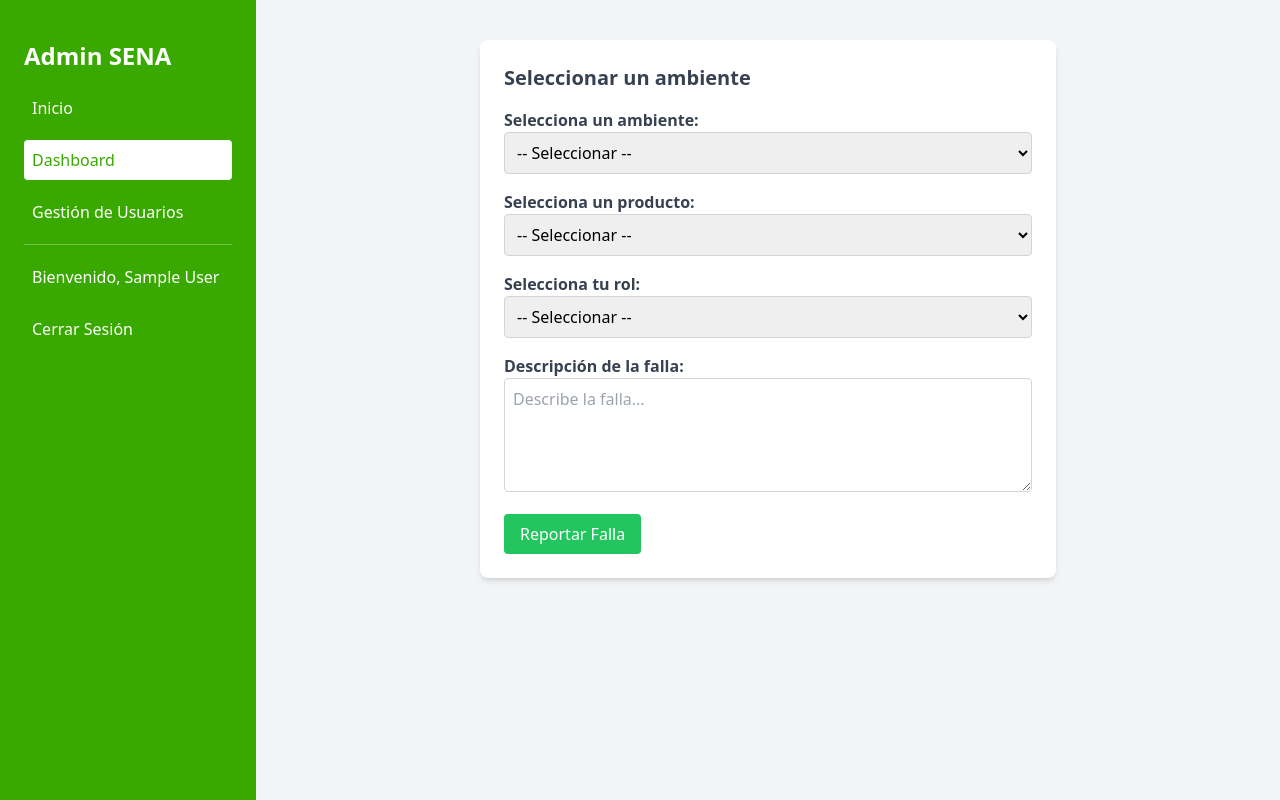
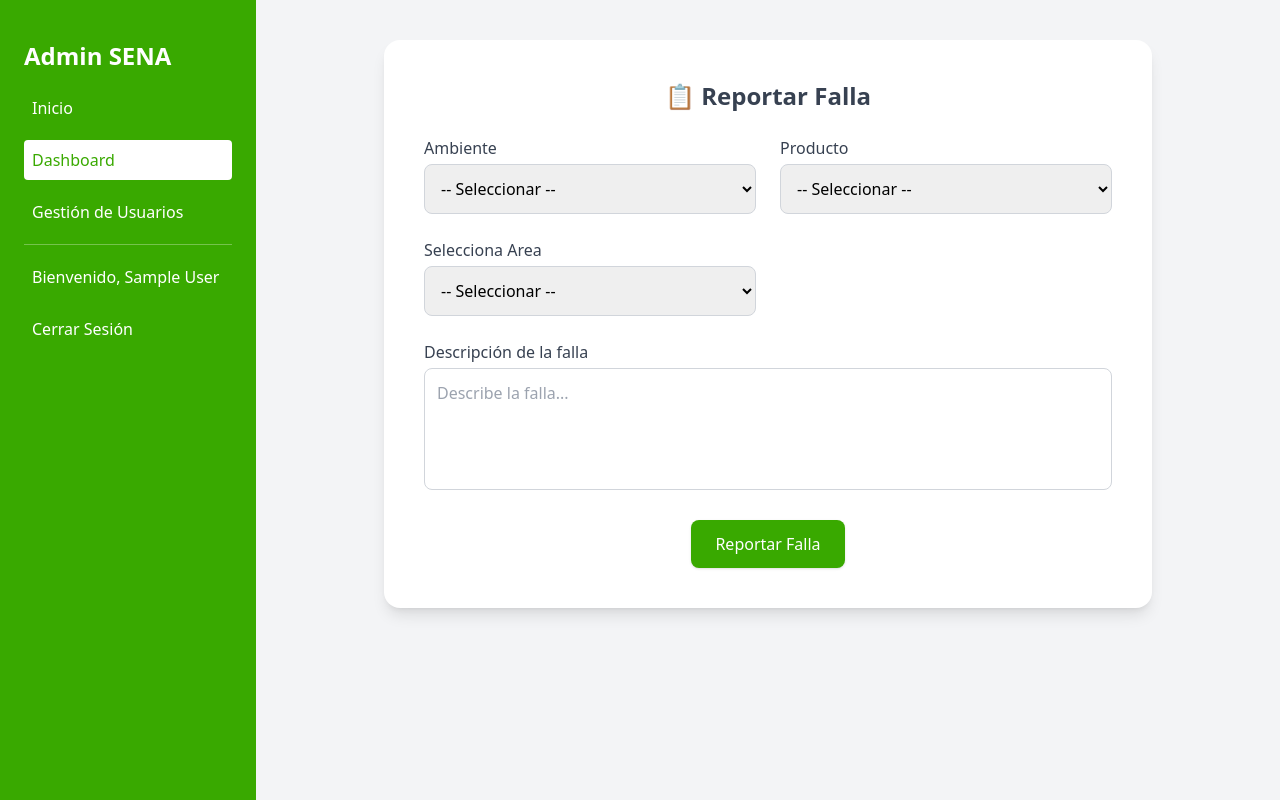
Before and after one commit to Stely69/mesa-de-ayuda, a PHP site: page /Instr/instructores in a window 1280 px wide. Run offline with PHP 8.4, Linux system fonts and the light colour scheme; the visitor is signed in with stand-in values (Sample User, id 1); data that the repository does not hold is empty; some libraries are stand-ins or nearby versions.

Commit message:
fix: enhance layout and functionality of the report failure form with improved styling and user feedback

```diff
--- a/public/views/Instr/instructores.php
+++ b/public/views/Instr/instructores.php
@@ -14,101 +14,111 @@
 <head>
     <meta charset="UTF-8">
     <meta name="viewport" content="width=device-width, initial-scale=1.0">
-    <title>Registro de Novedad</title>
+    <title>Registro de Novedad - GEDAC</title>
     <script src="https://cdn.tailwindcss.com"></script>
 </head>
 <body class="bg-gray-100">
-    <div class="flex h-screen">
+    <div class="flex flex-col lg:flex-row h-full min-h-screen">
         <?php include __DIR__ . '/barra.php'; ?>
-        <!-- Barra Lateral -->
 
-        <!-- Contenido Principal -->
-        <div class="flex-1 p-10 relative">
-            <!-- Botón Perfil -->
+        <div class="flex-1 p-4 sm:p-10">
+            <div class="max-w-3xl mx-auto bg-white p-6 sm:p-10 rounded-2xl shadow-lg">
+                <h2 class="text-2xl font-semibold text-gray-700 mb-6 text-center">📋 Reportar Falla</h2>
 
-            <div class="max-w-xl mx-auto bg-white p-6 rounded-lg shadow-md">
-                <h2 class="text-xl font-bold text-gray-700 mb-4">Seleccionar un ambiente</h2>
-                <form id="formReporteFalla" method="POST">
+                <form id="formReporteFalla" method="POST" class="space-y-6">
                     <input type="hidden" name="usuario_id" value="<?= $_SESSION['id'] ?>">
 
-                    <!-- Selección de ambiente -->
-                    <div class="mb-4">
-                        <label class="block text-gray-700 font-bold">Selecciona un ambiente:</label>
-                        <select id="selectAmbiente" name="ambiente_id" class="w-full p-2 border border-gray-300 rounded">
+                    <div class="lg:grid lg:grid-cols-2 gap-6">
+                        <!-- Ambiente -->
+                        <div>
+                            <label class="block text-gray-700 font-medium mb-1">Ambiente</label>
+                            <select id="selectAmbiente" name="ambiente_id" class="w-full p-3 border border-gray-300 rounded-lg focus:outline-none focus:ring-2 focus:ring-green-400">
                                 <option value="">-- Seleccionar --</option>
-                            <?php foreach ($ambientes as $ambiente) { ?>
+                                <?php foreach ($ambientes as $ambiente): ?>
                                     <option value="<?= $ambiente['id'] ?>"><?= $ambiente['nombre'] ?></option>
-                            <?php } ?>
+                                <?php endforeach; ?>
                             </select>
                         </div>
 
-                    <!-- Selección de producto -->
-                    <div class="mb-4">
-                        <label class="block text-gray-700 font-bold">Selecciona un producto:</label>
-                        <select id="selectProducto" name="producto_id" class="w-full p-2 border border-gray-300 rounded">
+                        <!-- Producto -->
+                        <div>
+                            <label class="block text-gray-700 font-medium mb-1">Producto</label>
+                            <select id="selectProducto" name="producto_id" class="w-full p-3 border border-gray-300 rounded-lg focus:outline-none focus:ring-2 focus:ring-green-400">
                                 <option value="">-- Seleccionar --</option>
                             </select>
                         </div>
 
-                    <!-- Selección de rol -->
-                    <div class="mb-4">
-                        <label class="block text-gray-700 font-bold">Selecciona tu rol:</label>
-                        <select name="rol" class="w-full p-2 border border-gray-300 rounded">
+                        <!-- Rol -->
+                        <div>
+                            <label class="block text-gray-700 font-medium mb-1">Selecciona Area </label>
+                            <select name="rol" class="w-full p-3 border border-gray-300 rounded-lg focus:outline-none focus:ring-2 focus:ring-green-400">
                                 <option value="">-- Seleccionar --</option>
-                            <?php foreach ($roles as $rol) { ?>
+                                <?php foreach ($roles as $rol): ?>
                                     <option value="<?= $rol['id'] ?>"><?= $rol['nombre'] ?></option>
-                            <?php } ?>
+                                <?php endforeach; ?>
                             </select>
                         </div>
 
-                    <!-- Descripción de la falla -->
-                    <div class="mb-4">
-                        <label class="block text-gray-700 font-bold">Descripción de la falla:</label>
-                        <textarea name="descripcion" class="w-full p-2 border border-gray-300 rounded" rows="4" placeholder="Describe la falla..."></textarea>
+                        <!-- Estado oculto -->
+                        <input type="hidden" name="estado" value="1">
                     </div>
 
-                    <!-- Estado de la falla -->
-                    <input type="hidden" name="estado" value="1">
+                    <!-- Descripción -->
+                    <div>
+                        <label class="block text-gray-700 font-medium mb-1">Descripción de la falla</label>
+                        <textarea name="descripcion" class="w-full p-3 border border-gray-300 rounded-lg focus:outline-none focus:ring-2 focus:ring-green-400 resize-none" rows="4" placeholder="Describe la falla..."></textarea>
+                    </div>
 
-                    <!-- Botón de envío -->
-                    <button type="submit" class="bg-green-500 text-white px-4 py-2 rounded">Reportar Falla</button>
+                    <!-- Mensaje de éxito -->
+                    <div id="mensajeExito" class="hidden text-green-600 font-medium"></div>
+
+                    <!-- Botón -->
+                    <div class="text-center">
+                        <button type="submit" class="bg-[#39A900] hover:bg-green-600 text-white px-6 py-3 rounded-lg shadow transition duration-300 ease-in-out">
+                            Reportar Falla
+                        </button>
+                    </div>
                 </form>
+            </div>
+        </div>
+    </div>
 
+    <!-- Scripts -->
     <script src="https://code.jquery.com/jquery-3.6.0.min.js"></script>
     <script>
         $(document).ready(function () {
-                        // Cargar productos cuando se selecciona un ambiente
+            // Cambiar productos al seleccionar ambiente
             $("#selectAmbiente").change(function () {
-                            var ambiente_id = $(this).val();
-                            $("#selectProducto").html('<option value="">-- Seleccionar --</option>');
+                let ambiente_id = $(this).val();
+                $("#selectProducto").html('<option>Cargando...</option>');
 
                 if (ambiente_id !== "") {
                     $.ajax({
                         url: "GetAmbienteAction",
                         type: "POST",
-                                    data: { ambiente_id: ambiente_id },
+                        data: { ambiente_id },
                         dataType: "json",
                         success: function (response) {
+                            let opciones = '<option value="">-- Seleccionar --</option>';
                             if (response.length > 0) {
-                                            $.each(response, function (index, producto) {
-                                                $("#selectProducto").append(
-                                                    `<option value="${producto.id}">${producto.nombre} (Placa: ${producto.numero_placa})</option>`
-                                                );
+                                response.forEach(producto => {
+                                    opciones += `<option value="${producto.id}">${producto.nombre} (Placa: ${producto.numero_placa})</option>`;
                                 });
                             } else {
-                                            $("#selectProducto").html('<option value="">No hay productos disponibles</option>');
+                                opciones = '<option>No hay productos disponibles</option>';
                             }
+                            $("#selectProducto").html(opciones);
                         },
                         error: function () {
-                                        alert("Error al obtener los productos.");
+                            $("#selectProducto").html('<option>Error al cargar</option>');
                         }
                     });
                 }
             });
 
-                        // Enviar reporte de falla
+            // Enviar formulario
             $("#formReporteFalla").submit(function (event) {
-                            event.preventDefault(); // Evita que la página se recargue
+                event.preventDefault();
 
                 $.ajax({
                     url: "ReportarFallaAction",
@@ -117,22 +127,18 @@
                     dataType: "json",
                     success: function (response) {
                         if (response.success) {
-                                        alert("Falla reportada con éxito.");
-                                        $("#formReporteFalla")[0].reset(); // Limpia el formulario
+                            $("#mensajeExito").removeClass("hidden").text("✅ Falla reportada con éxito.");
+                            $("#formReporteFalla")[0].reset();
                         } else {
-                                        alert("Error al reportar la falla: " + response.message);
+                            $("#mensajeExito").removeClass("hidden").text("❌ Error: " + response.message).addClass("text-red-600").removeClass("text-green-600");
                         }
                     },
                     error: function () {
-                                    alert("Error en la conexión con el servidor.");
+                        $("#mensajeExito").removeClass("hidden").text("❌ Error al conectar con el servidor.").addClass("text-red-600").removeClass("text-green-600");
                     }
                 });
             });
         });
     </script>
-
-            </div>
-        </div>
-    </div>
 </body>
 </html>
```
Lines whose indentation alone changed are shown as unchanged.
